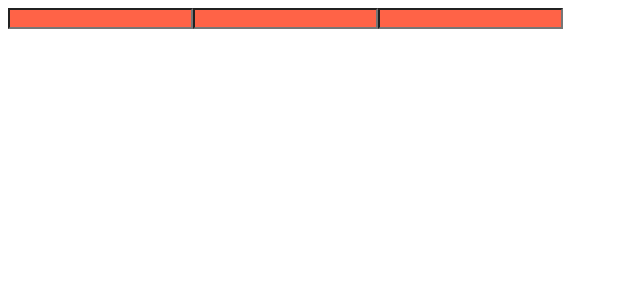
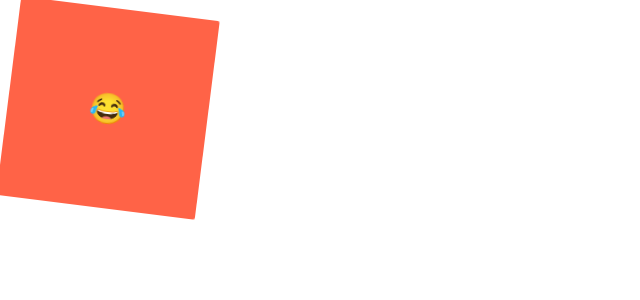
Before and after one commit to yeongminChae/React-Masterclass, a React (Create React App) app: page / in a window 1280 px wide. Shown: the top 300 px of the page, without its empty margins (0-640 px from the left). Built offline with nearby package versions, Linux system fonts and the light colour scheme.

Commit message:
Animation and pseudo Selectors in styled components

```diff
--- a/src/App.js
+++ b/src/App.js
@@ -1,30 +1,49 @@
-import styled from "styled-components";
+import styled, { keyframes } from "styled-components";
 
-const Father = styled.div`
+const Wrapper = styled.div`
   display: flex;
 `;
-
-const Btn = styled.button`
-  color: white;
+const rotateAnimation = keyframes`
+  0% {
+    transform:rotate(0deg);
+    border-radius:0px
+  }
+  50%{
+    transform:rotate(360deg);
+    border-radius:100px
+  }
+  100% {
+    transform:rotate(0deg);
+    border-radius:0px
+  }
+`;
+const Box = styled.div`
+  height: 200px;
+  width: 200px;
   background-color: tomato;
-  border: 0;
-  border-radius: 15px;
-`;
-const Input = styled.input.attrs({ required: true })`
-  background-color: tomato;
+  display: flex;
+  justify-content: center;
+  align-items: center;
+  animation: ${rotateAnimation} 2s linear infinite;
+  span {
+    //select the span inside of Box
+    font-size: 30px;
+    &:hover {
+      font-size: 40px;
+    }
+    &:active {
+      opacity: 0;
+    }
+  }
 `;
 
 function App() {
   return (
-    <Father>
-      {/* <Btn>Log In</Btn>
-      <Btn as="a" href="/">
-        Log In
-      </Btn> */}
-      <Input />
-      <Input />
-      <Input />
-    </Father>
+    <Wrapper>
+      <Box>
+        <span>😂</span>
+      </Box>
+    </Wrapper>
   );
 }
 
```
